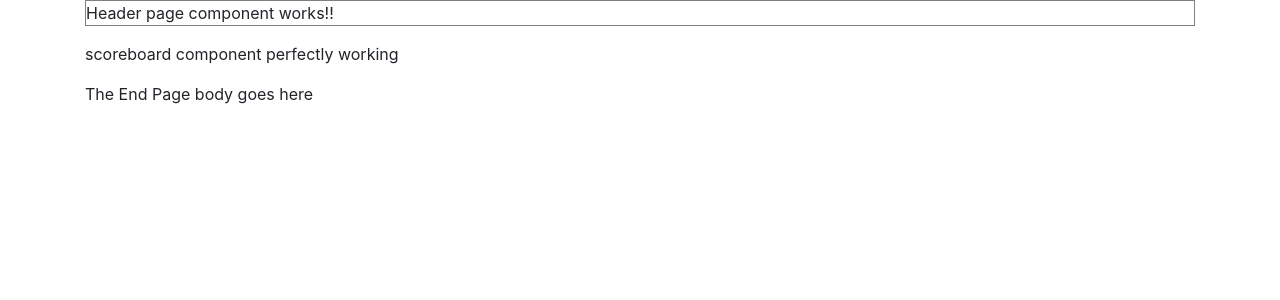
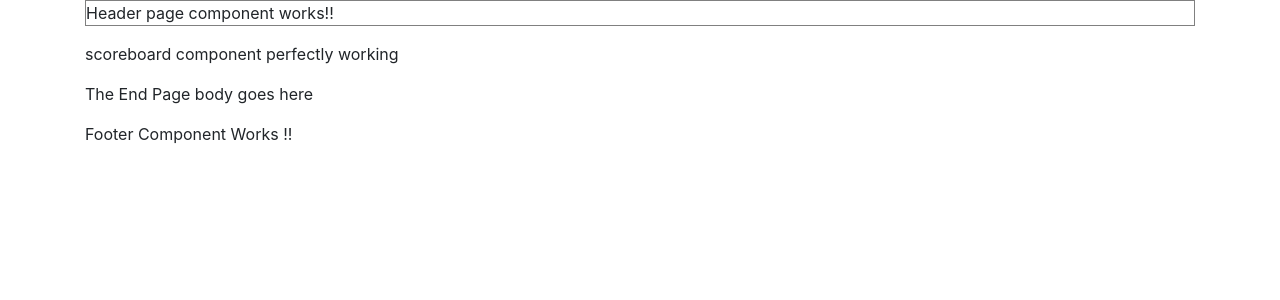
Before and after one commit to NgoziEmeh/Bible-quiz-web-app-frontend, an Angular app: page /quizend in a window 1280 px wide. Shown: the top 300 px of the page. Built offline with nearby package versions, Linux system fonts and the light colour scheme.

Commit message:
footer on endpage

```diff
--- a/src/app/endpage/endpage.component.html
+++ b/src/app/endpage/endpage.component.html
@@ -7,3 +7,6 @@
 <div class="end_area">
     <p>The End Page body goes here</p>
 </div>
+<div class="footer_area">
+    <app-footer></app-footer>
+</div>
```
